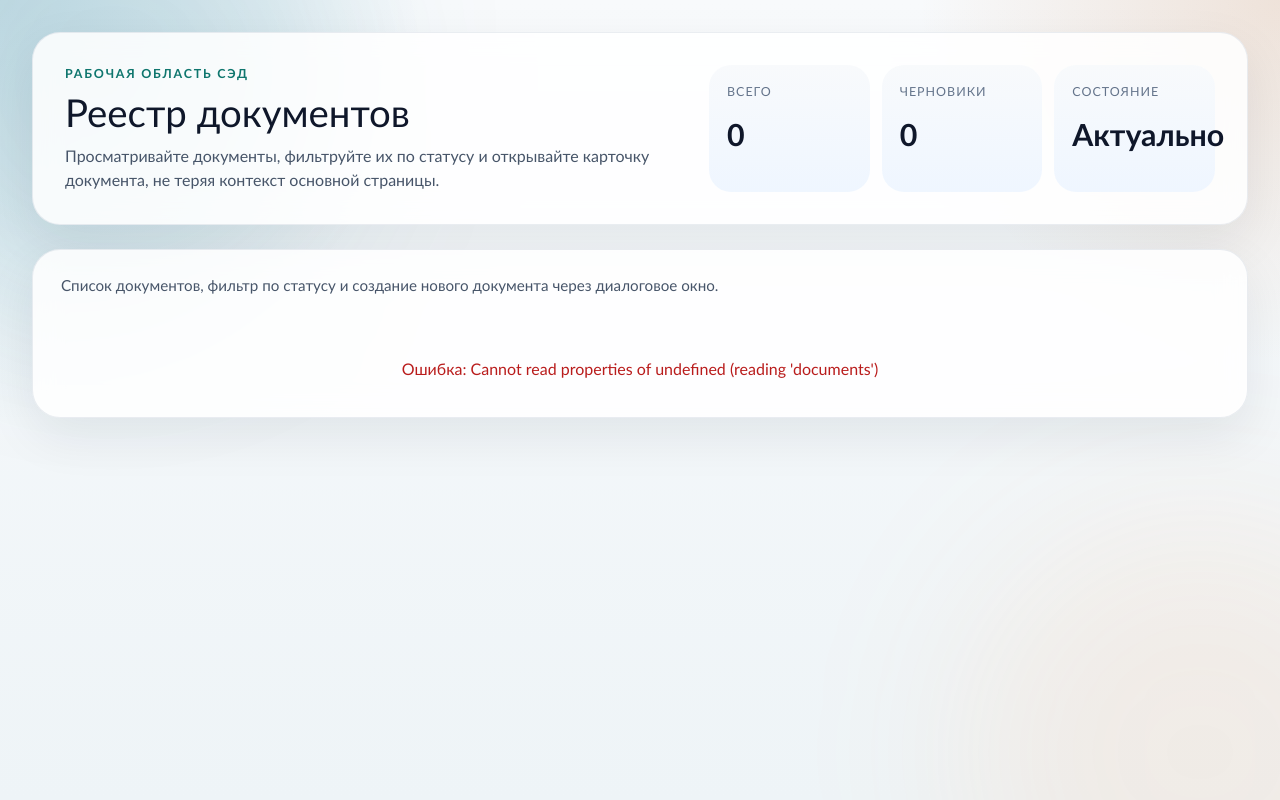
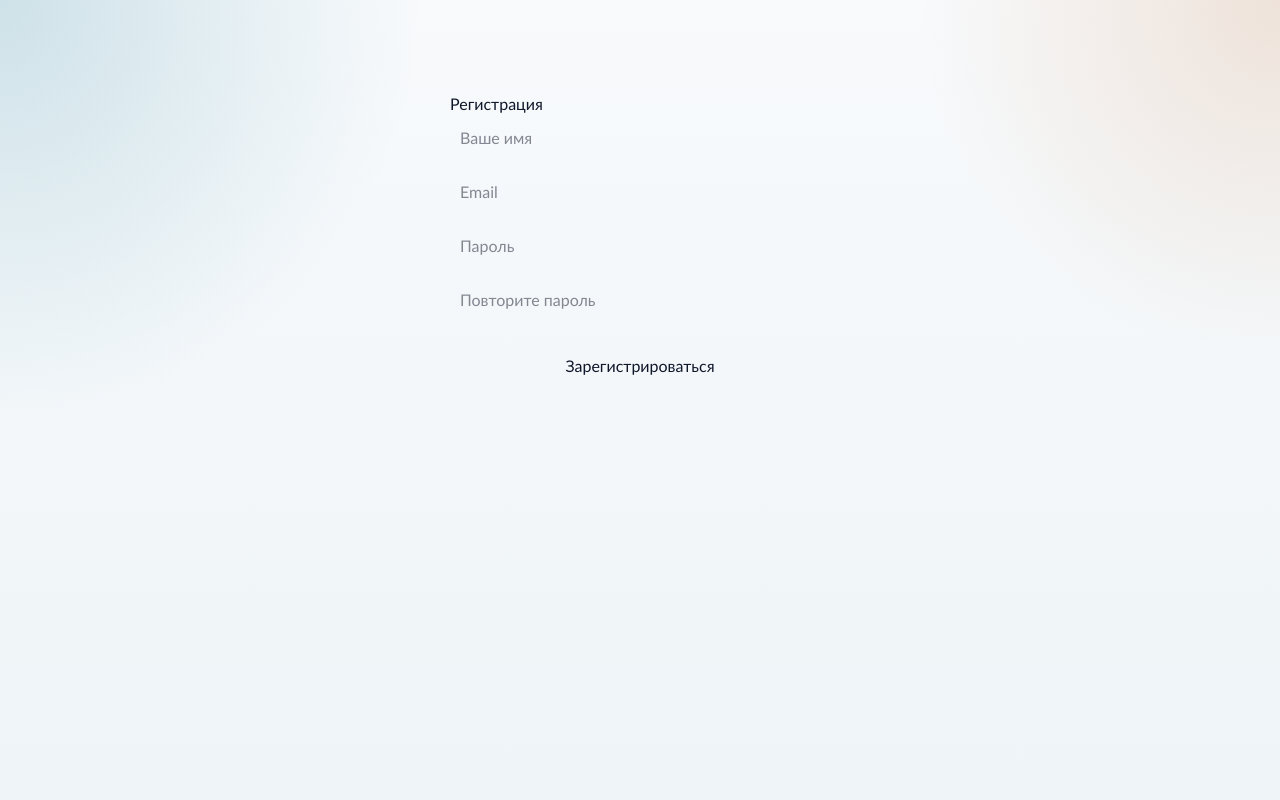
Before and after one commit to haskes235-collab/software-engineering-edo-app, a React (Vite) app: page / in a window 1280 px wide. Built offline with nearby package versions, Linux system fonts and the light colour scheme.

Commit message:
add check in App.tsx

```diff
--- a/src/App.tsx
+++ b/src/App.tsx
@@ -1,14 +1,32 @@
 import { useEffect } from 'react';
 import { observer } from 'mobx-react-lite';
+import { useAuth } from './renderer/features/auth/AuthContext';
 import { routerController } from './renderer/controllers/RouterController';
 import { DocumentsPage } from './renderer/pages/DocumentsPage';
 import { DocumentDetailPage } from './renderer/pages/DocumentDetailPage';
+import RegisterForm from './renderer/features/auth/RegisterForm';
 import './App.css';
 
 function App() {
+  const { user, isLoading } = useAuth();
+
   useEffect(() => {
     return routerController.init();
   }, []);
+
+  if (isLoading) {
+    return <div className="app-shell">Загрузка...</div>;
+  }
+
+  if (!user) {
+    return (
+      <div className="app-shell">
+        <main className="app-main">
+          <RegisterForm />
+        </main>
+      </div>
+    );
+  }
 
   const route = routerController.route;
 
--- a/vite.config.ts
+++ b/vite.config.ts
@@ -38,6 +38,7 @@ export default defineConfig({
   resolve: {
     alias: {
       '@shared': path.resolve(__dirname, 'src/shared'),
+      '@renderer': path.resolve(__dirname, 'src/renderer'),
     },
   },
   optimizeDeps: {
```
